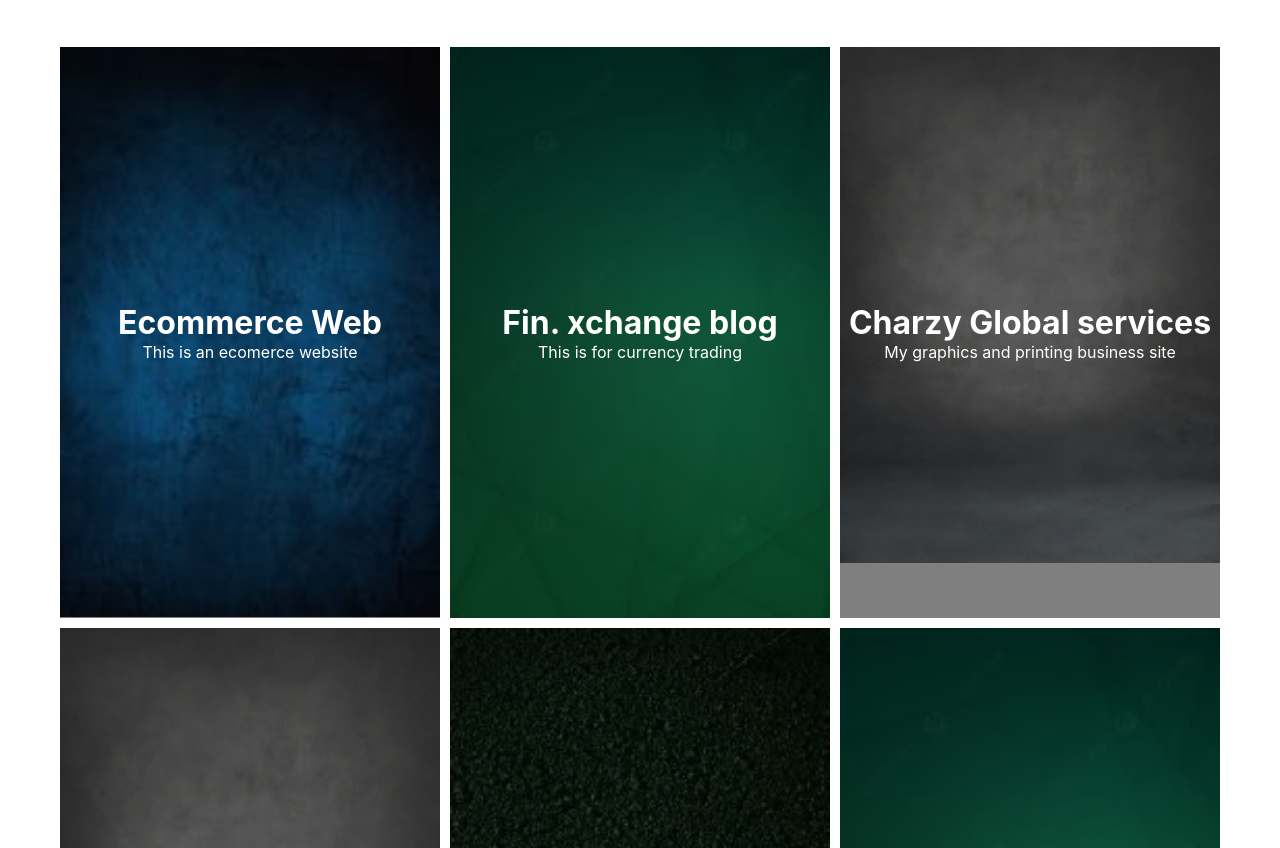
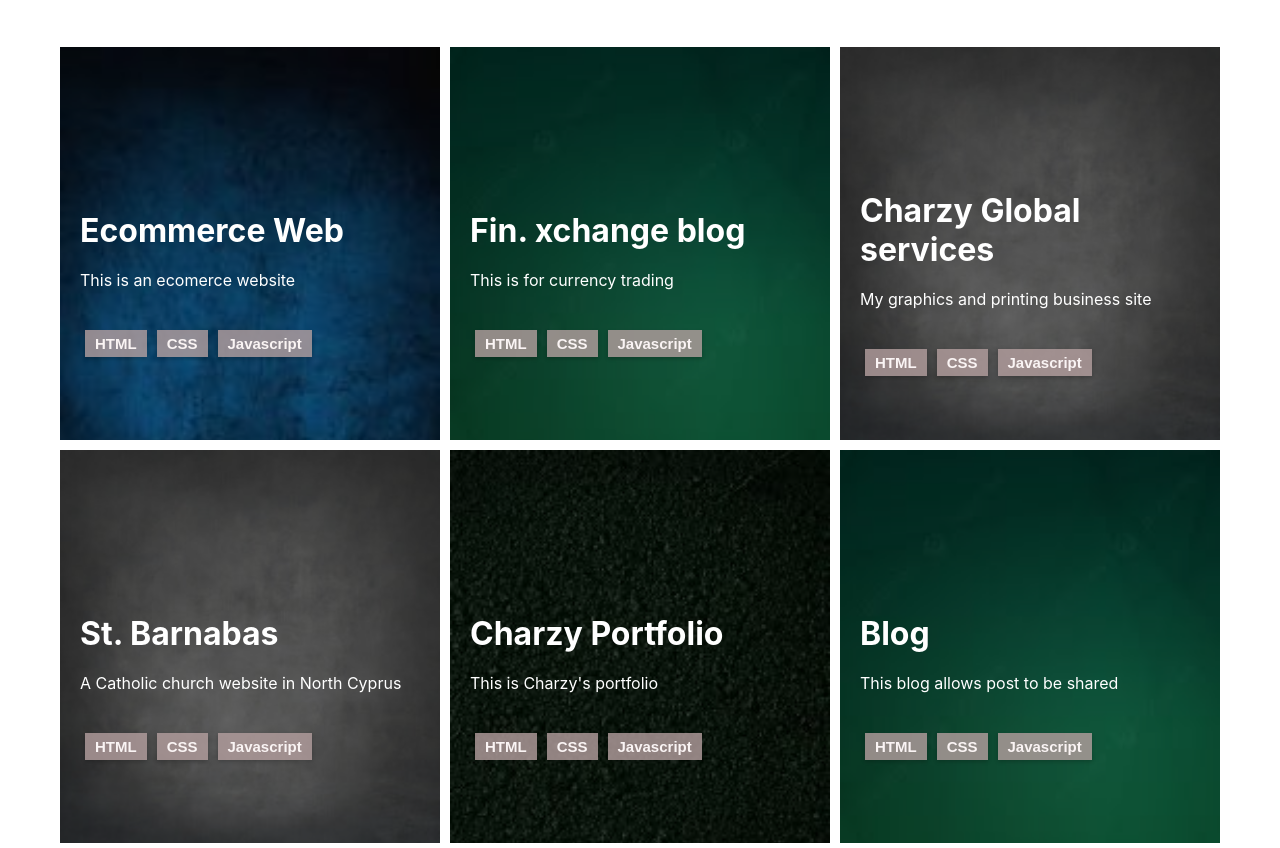
Before and after one commit to Charzy-1/My-Portfolio-Website, a website: page index.html in a window 1280 px wide. Shown: the part 1443-2291 px from the top of the page. Drawn offline with Linux system fonts and the light colour scheme.

Commit message:
I customised and made it dynamic my grid for future project work

```diff
--- a/index.html
+++ b/index.html
@@ -79,6 +79,11 @@
               <div class="project-content">
                 <h1>Ecommerce Web</h1>
                 <p>This is an ecomerce website</p>
+                <div class="button-container">
+                  <button class="skill-button">HTML</button>
+                  <button class="skill-button">CSS</button>
+                  <button class="skill-button">Javascript</button>
+                </div>
               </div>
               <img src="./images/images2.jpg" alt="">
             </a>
@@ -89,6 +94,11 @@
               <div class="project-content">
                 <h1>Fin. xchange blog</h1>
                 <p>This is for currency trading</p>
+                 <div class="button-container">
+                <button class="skill-button">HTML</button>
+                <button class="skill-button">CSS</button>
+                <button class="skill-button">Javascript</button>
+              </div>
               </div>
               <img src="./images/image5.jpg" alt="">
             </a>
@@ -99,6 +109,11 @@
               <div class="project-content">
                 <h1>Charzy Global services</h1>
                 <p>My graphics and printing business site</p>
+                <div class="button-container">
+                  <button class="skill-button">HTML</button>
+                  <button class="skill-button">CSS</button>
+                  <button class="skill-button">Javascript</button>
+                </div>
               </div>
               <img src="./images/image3.jpg" alt="card">
             </a>
@@ -109,6 +124,11 @@
               <div class="project-content">
                 <h1>St. Barnabas</h1>
                 <p>A Catholic church website in North Cyprus </p>
+                <div class="button-container">
+                  <button class="skill-button">HTML</button>
+                  <button class="skill-button">CSS</button>
+                  <button class="skill-button">Javascript</button>
+                </div>
               </div>
               <img src="./images/image3.jpg" alt="">
             </a>
@@ -119,6 +139,11 @@
               <div class="project-content">
                 <h1>Charzy Portfolio</h1>
                 <p>This is Charzy's portfolio</p>
+                <div class="button-container">
+                  <button class="skill-button">HTML</button>
+                  <button class="skill-button">CSS</button>
+                  <button class="skill-button">Javascript</button>
+                </div>
               </div>
               <img src="./images/images4.jpg" alt="card">
             </a>
@@ -129,6 +154,11 @@
               <div class="project-content">
                 <h1>Blog</h1>
                 <p>This blog allows post to be shared</p>
+                <div class="button-container">
+                  <button class="skill-button">HTML</button>
+                  <button class="skill-button">CSS</button>
+                  <button class="skill-button">Javascript</button>
+                </div>
               </div>
               <img src="./images/image5.jpg" alt="">
             </a>
--- a/styles.css
+++ b/styles.css
@@ -60,8 +60,6 @@ a:hover {
   position: absolute;
   font-size: 1.5rem;
   display: none;
-
-  /* z-index: 100; */
 }
 
 .openmenu {
@@ -73,8 +71,6 @@ a:hover {
 .closemenu {
   top: 20px;
   right: 20px;
-
-  /* z-index: 101;/ */
 }
 
 #check { display: none; }
@@ -373,14 +369,42 @@ a:hover {
     display: flex;
     flex-direction: column;
     justify-content: center;
-    align-items: center;
-    text-align: center; /* Center text horizontally */
+    text-align: left; /* Center text horizontally */
     opacity: 1; /* Initially visible */
     transition: opacity 0.3s ease-in-out;
+    padding: 20px;
+  }
+
+  .project-content h1 {
+    padding-bottom: 20px;
+    padding-top: 80px;
   }
 
   .project-box:hover .project-content {
     opacity: 0; /* Disappear on hover */
+  }
+
+  .button-container {
+    display: flex; /* Buttons displayed horizontally */
+    margin-top: 10px; /* Add some space between buttons and content */
+    padding-top: 30px;
+  }
+
+  /* Style for the buttons */
+  .skill-button {
+    background-color: rgba(180, 159, 159, 0.8); /* Transparent white background */
+    border: none;
+    color: rgb(250, 244, 244); /* Button text color */
+    padding: 5px 10px; /* Adjust padding as needed */
+    cursor: pointer; /* Indicate clickable button */
+    font-size: 15px;
+    transition: background-color 0.3s ease; /* Add hover effect for buttons (optional) */
+    box-shadow: 0 2px 4px rgba(0, 0, 0, 0.2); /* Add shadow effect */
+    margin: 0 5px; /* Add margin between buttons */
+  }
+
+  .skill-button:hover {
+    background-color: rgba(255, 255, 255, 1); /* Change button background color slightly on hover (optional) */
   }
 }
 
@@ -771,7 +795,7 @@ a:hover {
   }
 
   .project-container .grid-container {
-    margin: 0 40px 0 40px;
+    margin: 0 25px 0 25px;
   }
 
   .work-section h1 {
@@ -896,7 +920,7 @@ a:hover {
   }
 
   .project-container .grid-container {
-    margin: 0 20px 0;
+    /* margin: 0 20px 0; */
     grid-template-columns: repeat(1, 1fr);
   }
 
@@ -1155,4 +1179,6 @@ button:hover {
 
 .project-box {
   overflow: hidden;
+  height: 393px;
+  max-width: 100%;
 }
```
